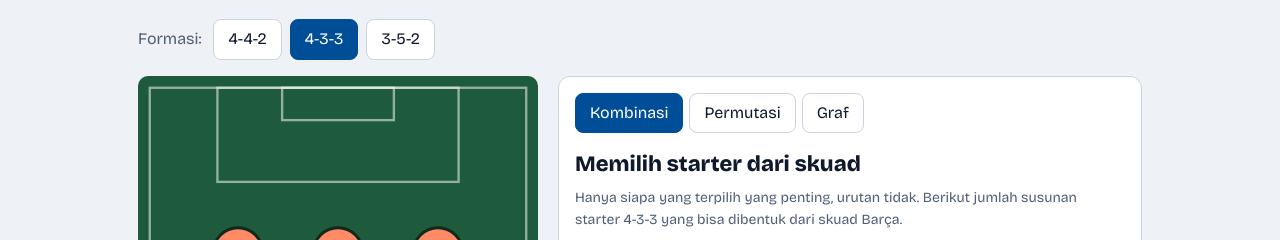
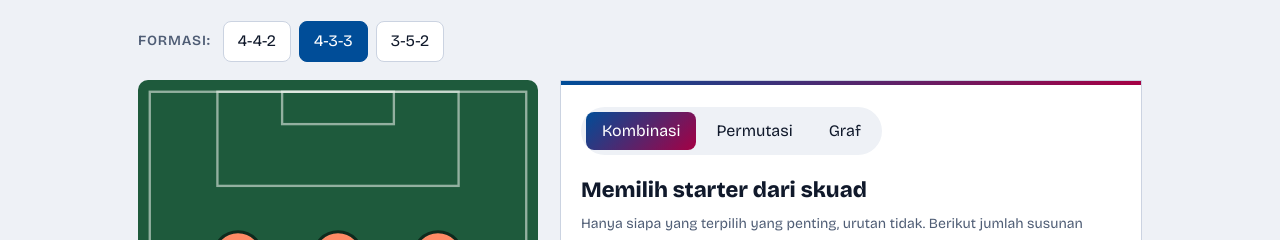
Before and after one commit to Kitamin199/Football_tactical, a plain HTML site: page index.html in a window 1280 px wide. Shown: the part 139-379 px from the top of the page. Drawn offline with nearby package versions, Linux system fonts and the light colour scheme.

Commit message:
Refactor CSS styles for layout and components
Updated styles for forms, main layout, and panels. Enhanced responsive design and added hover effects for tab buttons.

```diff
--- a/css/tata-letak.css
+++ b/css/tata-letak.css
@@ -1,8 +1,13 @@
-/* Tata letak halaman: pilihan formasi, grid utama, panel dan tab */
-.forms{max-width:1040px;margin:14px auto 0;padding:0 18px;display:flex;gap:8px;flex-wrap:wrap;align-items:center}
-.forms span{color:var(--mut);margin-right:4px}
-main{max-width:1040px;margin:16px auto 40px;padding:0 18px;display:grid;grid-template-columns:minmax(280px,400px) 1fr;gap:20px;align-items:start}
+.forms{max-width:1040px;margin:16px auto 0;padding:0 18px;display:flex;gap:8px;flex-wrap:wrap;align-items:center}
+.forms span{color:var(--mut);margin-right:4px;font-weight:600;font-size:14px;text-transform:uppercase;letter-spacing:.06em}
+main{max-width:1040px;margin:18px auto 48px;padding:0 18px;display:grid;grid-template-columns:minmax(280px,400px) 1fr;gap:22px;align-items:start}
 @media(max-width:760px){main{grid-template-columns:1fr}}
-@media(min-width:761px){.left{position:sticky;top:8px}}
-.panel{background:var(--card);border:1px solid var(--line);border-radius:12px;padding:16px}
-[role=tablist]{display:flex;gap:6px;flex-wrap:wrap;margin-bottom:14px}
+@media(min-width:761px){.left{position:sticky;top:12px}}
+.panel{background:var(--card);border:1px solid var(--line);border-radius:var(--radius);padding:20px;box-shadow:var(--shadow);position:relative;overflow:hidden}
+.panel::before{content:"";position:absolute;inset:0 0 auto 0;height:4px;background:linear-gradient(90deg,var(--blue),var(--acc))}
+
+[role=tablist]{display:flex;gap:4px;flex-wrap:wrap;margin:6px 0 18px;background:var(--bg);padding:5px;border-radius:999px;width:fit-content;max-width:100%}
+[role=tablist] button{border:0;background:transparent;padding:7px 16px}
+[role=tablist] button[aria-selected="true"]{background:linear-gradient(135deg,#004d98,#a50044);color:#fff}
+[role=tablist] button:hover{box-shadow:none;transform:none;background:var(--card)}
+[role=tablist] button[aria-selected="true"]:hover{background:linear-gradient(135deg,#004d98,#a50044)}
```
